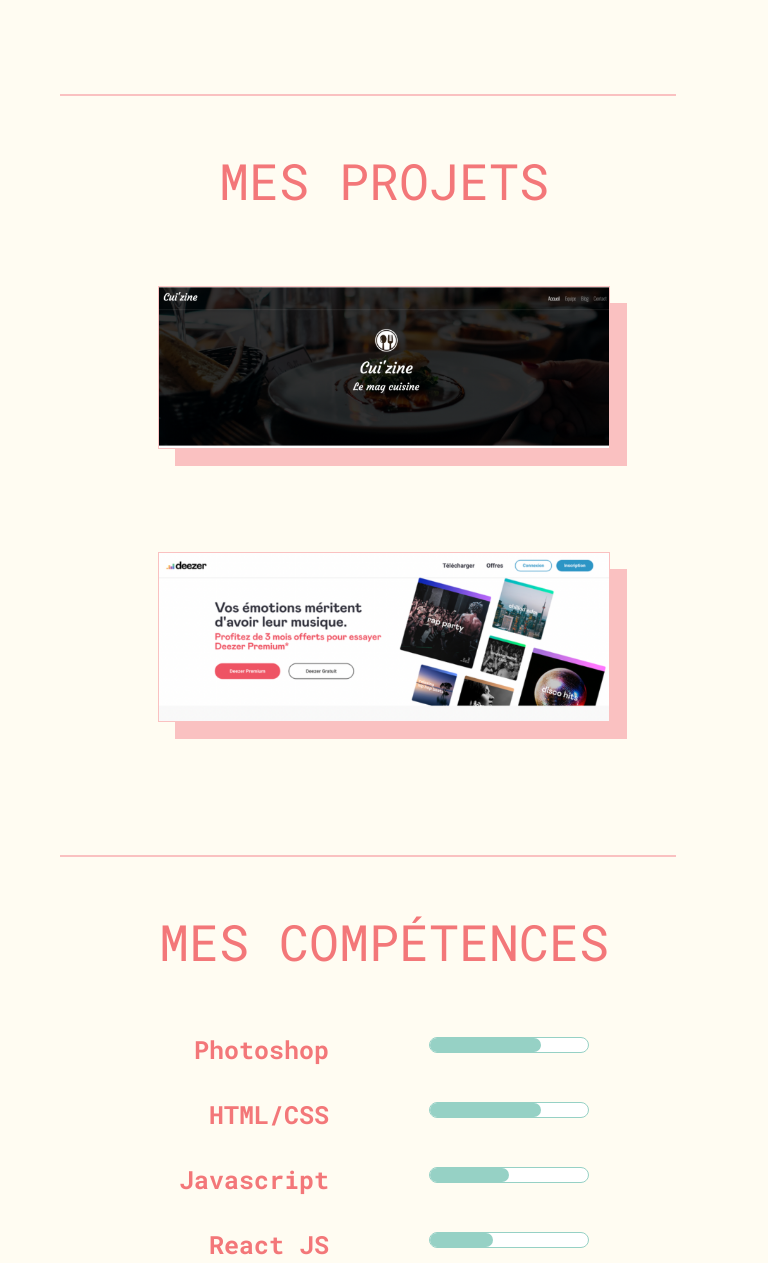
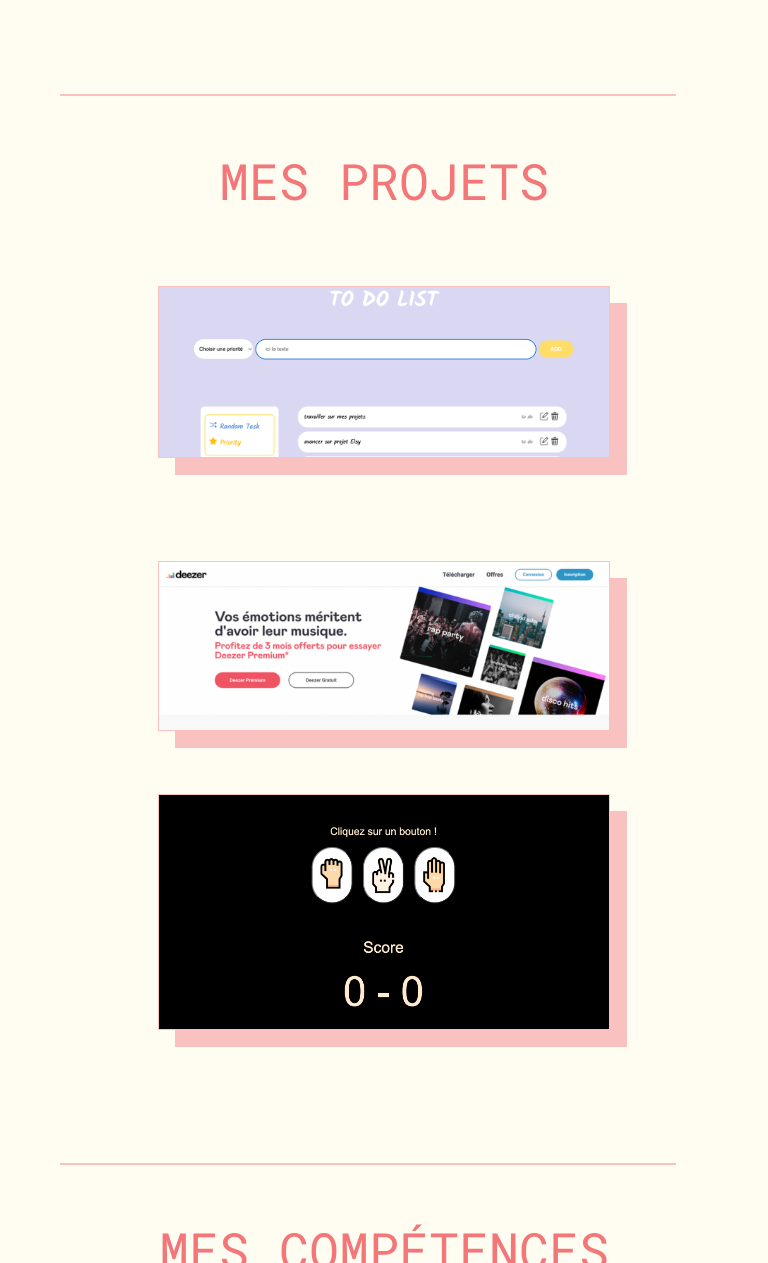
Before and after one commit to ClaraPons/portfolio, a plain HTML site: page index.html in a window 768 px wide. Shown: the part 985-2248 px from the top of the page. Drawn offline with nearby package versions, Linux system fonts and the light colour scheme.

Commit message:
add projects

```diff
--- a/index.html
+++ b/index.html
@@ -60,7 +60,7 @@
                     <h1 class="ml11">
                         <span class="text-wrapper">
                           <span class="line1"></span>
-                          <span class="letters">Je m'appelle Clara PONS, Je suis en formation pour devenir développeuse web Fullstack. </span>
+                          <span class="letters">Je m'appelle Clara PONS, Je suis en formation pour devenir développeuse web Front End. </span>
                         </span>
                       </h1>
                  </article>
@@ -93,8 +93,11 @@
         <h1 id="ancre-pro">Mes projets</h1>
         <section class="portfolio-columns">
             <article class="portfolio-left">
-                <a target="_blank" href="https://clarapons.github.io/deezer-v1/"><img alt="cuizine" src="./img/cuizine.png"/></a>
+                <a target="_blank" href="https://cfarn.github.io/todolist/"><img alt="toDoList" src="./img/Capture d’écran 2022-07-17 à 17.25.36.png"/></a>
                 <a target="_blank" href="https://clarapons.github.io/deezer-v1/"><img alt="deezer" src="./img/deezer.png"/></a>
+            </article>
+            <article class="portfolio-down">
+                <a target="_blank" href="https://clarapons.github.io/shifumi/"><img alt="Shifumi" src="./img/Capture d’écran 2022-07-17 à 17.19.59.png"/></a>
             </article>
         </section>
     </section>
--- a/style.css
+++ b/style.css
@@ -339,6 +339,13 @@ header a{
     padding: 30px 100px;
 }
 
+.portfolio-down{
+    display: flex;
+    justify-content: center;
+    gap: 180px;
+    padding: 30px 100px;
+}
+
 .skills-global h1{
     font-family: "Roboto",Arial, Helvetica, sans-serif;
     color: #F37779;
@@ -533,6 +540,13 @@ footer{
         gap:100px;
     }
 
+    .portfolio-down{
+        display: flex;
+        flex-direction: column;
+        align-items: center;
+        gap:100px;
+    }
+
 
 .skills li {
     gap: 90px;
@@ -583,6 +597,13 @@ header img{
 }
 
 .portfolio-left{
+    display: flex;
+    flex-direction: column;
+    align-items: center;
+    gap:100px;
+}
+
+.portfolio-down{
     display: flex;
     flex-direction: column;
     align-items: center;
@@ -680,6 +701,19 @@ nav{
     width: 450px;
 }
 
+.portfolio-down{
+    display: flex;
+    flex-direction: column;
+    justify-content: center;
+    align-items: center;
+    gap:100px;
+}
+
+.portfolio-down img{
+    width: 450px;
+}
+
+
 .portfolio-global H1{
     font-size: 50px;
 }
@@ -751,6 +785,10 @@ nav{
         width: 350px;
     }
 
+    .portfolio-down img{
+        width: 350px;
+    }
+
     .skills li {
         gap: 50px;
     }
```
Also changed, not shown: img/Capture d’écran 2022-07-17 à 17.19.59.png (added), img/Capture d’écran 2022-07-17 à 17.25.36.png (added), 1 other file.
